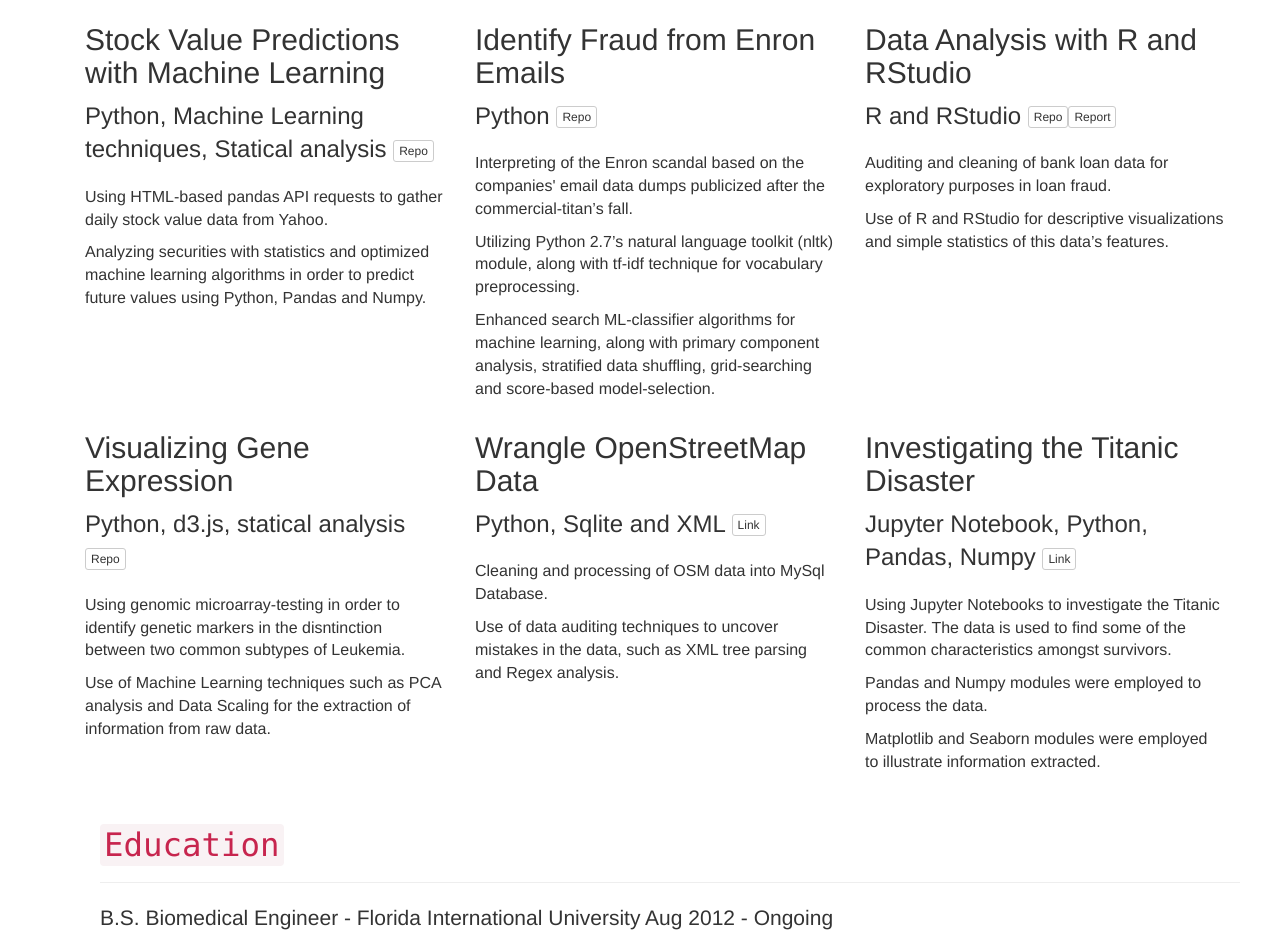
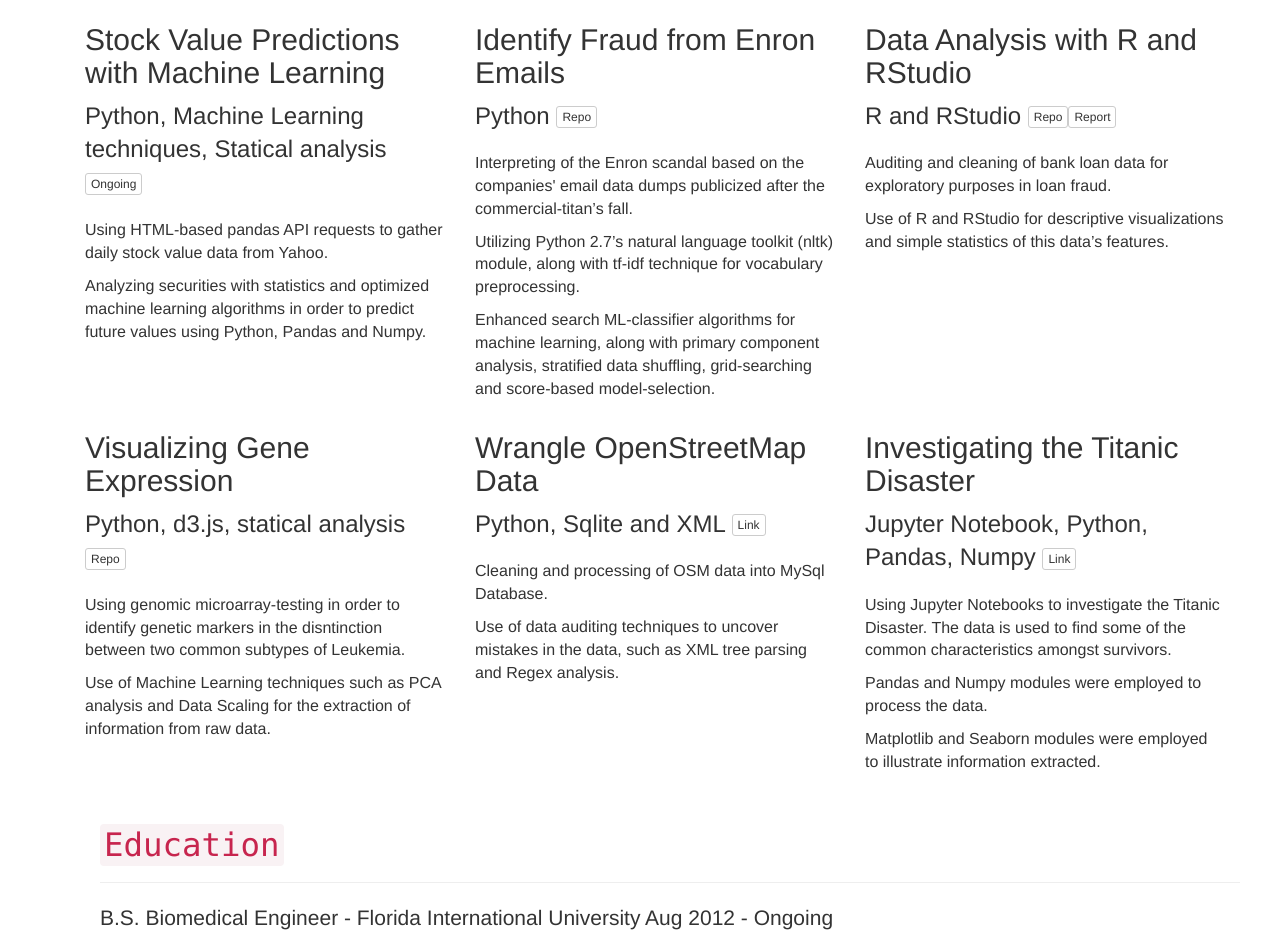
Before and after one commit to alonsojg/alonsojg.github.io, a plain HTML site: page index.html in a window 1280 px wide. Shown: the part 1115-2052 px from the top of the page. Drawn offline with nearby package versions, Linux system fonts and the light colour scheme; files that its build step writes are made by us from their sources; a script that the page names is missing; files whose address does not match are found by name.

Commit message:
squash bug (link); no link instead.

```diff
--- a/index.html
+++ b/index.html
@@ -138,7 +138,7 @@
         <div class="col-md-4">
           <h2 class="featurette-heading">Stock Value Predictions with Machine Learning</h2>
           <p></p>
-          <p class="lead" style="font-size:24px">Python, Machine Learning techniques, Statical analysis <a class="btn btn btn-default btn-xs" href="https://github.com/idelfonsog2/udacity-on-the-map" role="button">Repo</a></p>
+          <p class="lead" style="font-size:24px">Python, Machine Learning techniques, Statical analysis <a class="btn btn btn-default btn-xs" role="button">Ongoing</a></p>
           <div style="font-size:16px">
             <p>Using HTML-based pandas API requests to gather daily stock value data from Yahoo.</p>
             <p>Analyzing securities with statistics and optimized machine learning algorithms in order to predict future values using Python, Pandas and Numpy.</p>
```
